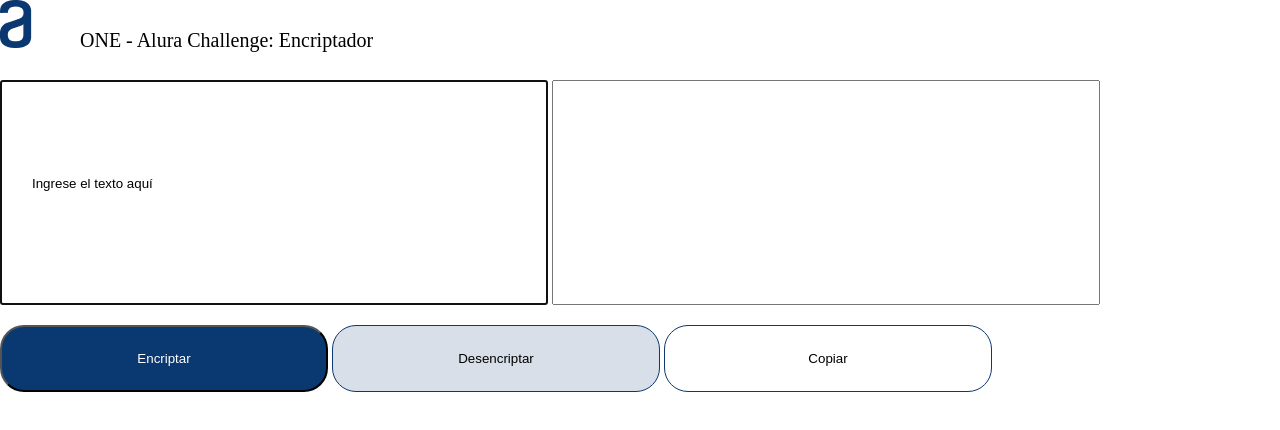
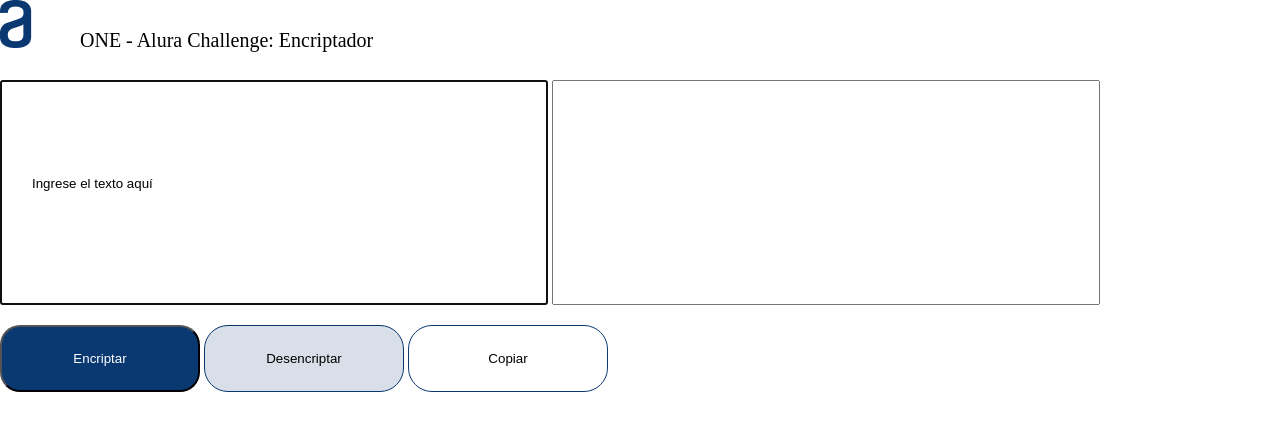
Before and after one commit to gelucenaa/ONE-Challenge, a plain HTML site: page challenge/encriptador.html in a window 1280 px wide. Drawn offline with Linux system fonts and the light colour scheme.

Commit message:
Actualizaciones de estilo en los botones

```diff
--- a/challenge/style-encriptador.css
+++ b/challenge/style-encriptador.css
@@ -40,13 +40,14 @@
     padding: 24px;
     gap: 8px;
 
-    width: 328px;
+    width: 200px;
     height: 67px;
+
 
     /* Dark blue/dark-blue-300 */
 
     background: #0A3871;
-    border-radius: 24px;
+    border-radius: 20px;
     color: white;
 
     /* Inside auto layout */
@@ -64,7 +65,7 @@
 /* Auto layout */
 
 
-width: 328px;
+width: 200px;
 height: 67px;
 
 /* Light gray */
@@ -89,7 +90,7 @@ flex-grow: 0;
 /* Auto layout */
 
 
-width: 328px;
+width: 200px;
 height: 67px;
 
 /* Light orange */
```
